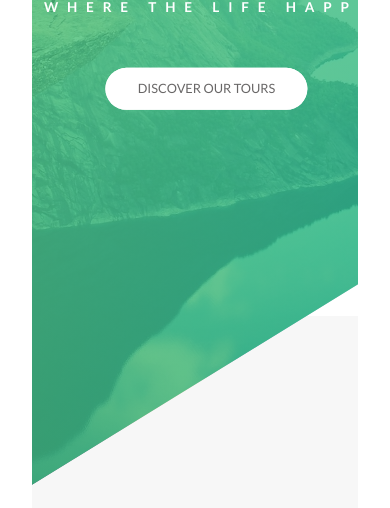
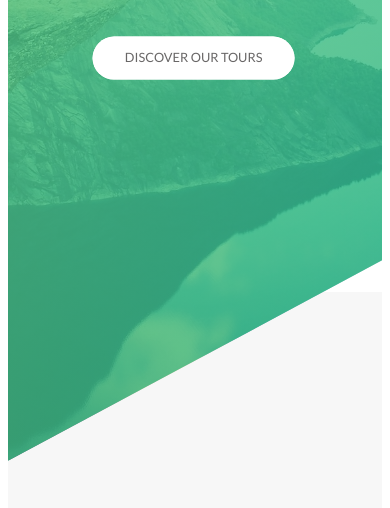
Before and after one commit to AdrianRomanski/natours-web, a plain HTML site: page index.html in a window 390 px wide. Shown: the part 349-857 px from the top of the page. Drawn offline with Linux system fonts and the light colour scheme.

Commit message:
Added Media Queries for Base and Typography

```diff
--- a/sass/abstracts/_mixins.scss
+++ b/sass/abstracts/_mixins.scss
@@ -28,6 +28,8 @@ $breakpoint argument choices:
 - tab-land
 - big-desktop
 
+ORDER: Base + typography > general layout + grid > page layout > componets
+
 1em = 16px
 */
 @mixin respond($breakpoint) {
--- a/sass/base/_base.scss
+++ b/sass/base/_base.scss
@@ -28,4 +28,9 @@ html {
 
 body {
     box-sizing: border-box;
+    padding: 3rem;
+
+    @include respond(tab-port) {
+        padding: 0;
+    }
 }
--- a/sass/base/_typography.scss
+++ b/sass/base/_typography.scss
@@ -5,7 +5,6 @@ body {
     font-size: 1.6rem;
     line-height: 1.7;
     color: $color-grey-dark;
-    padding: 3rem;
 }
 
 .heading-primary {
@@ -16,6 +15,8 @@ body {
     backface-visibility: hidden;
     margin-bottom: 6rem;
 
+
+
     &--main {
         display: block;
         font-size: 6rem;
@@ -25,6 +26,11 @@ body {
         animation-name: moveInLeft;
         animation-duration: 2s;
         animation-timing-function: ease-out;
+
+        @include respond(phone) {
+            letter-spacing: 1rem;
+            font-size: 5rem;
+        }
 
     }
 
@@ -37,6 +43,10 @@ body {
         animation-name: moveInRight;
         animation-duration: 2s;
         animation-timing-function: ease-out;
+
+        @include respond(phone) {
+            letter-spacing: .5rem;
+        }
     }
 }
 
@@ -50,6 +60,14 @@ body {
     color: transparent;
     letter-spacing: .2rem;
     transition: all .2s;
+
+    @include respond(tab-port) {
+        font-size: 3rem;
+    }
+
+    @include respond(phone) {
+        font-size: 2.5rem;
+    }
 
     &:hover {
        transform: skewY(2deg) skewX(15deg) scale(1.1);
```
Also changed, not shown: sass/css/main.css, sass/css/main.min.css, 2 other files.
